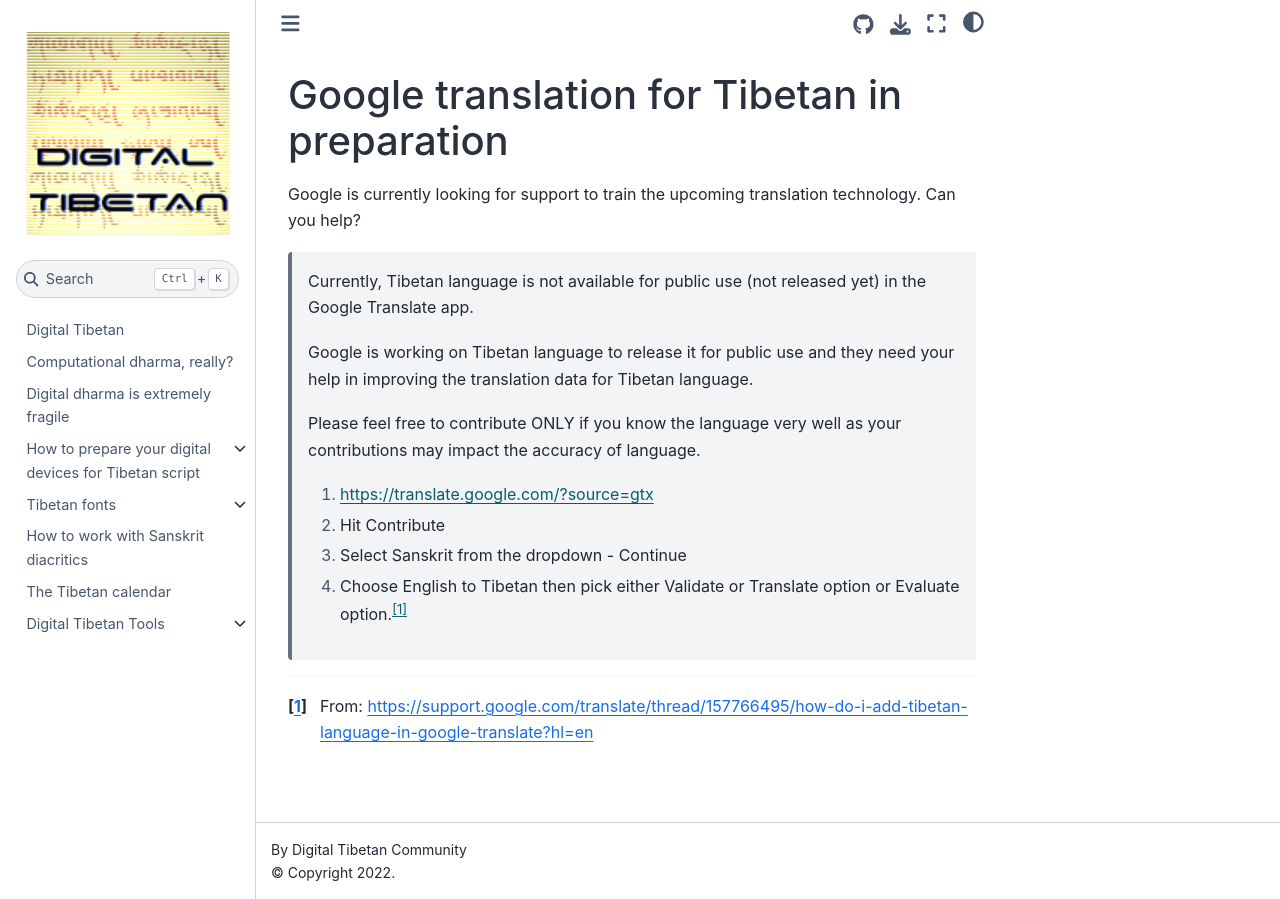
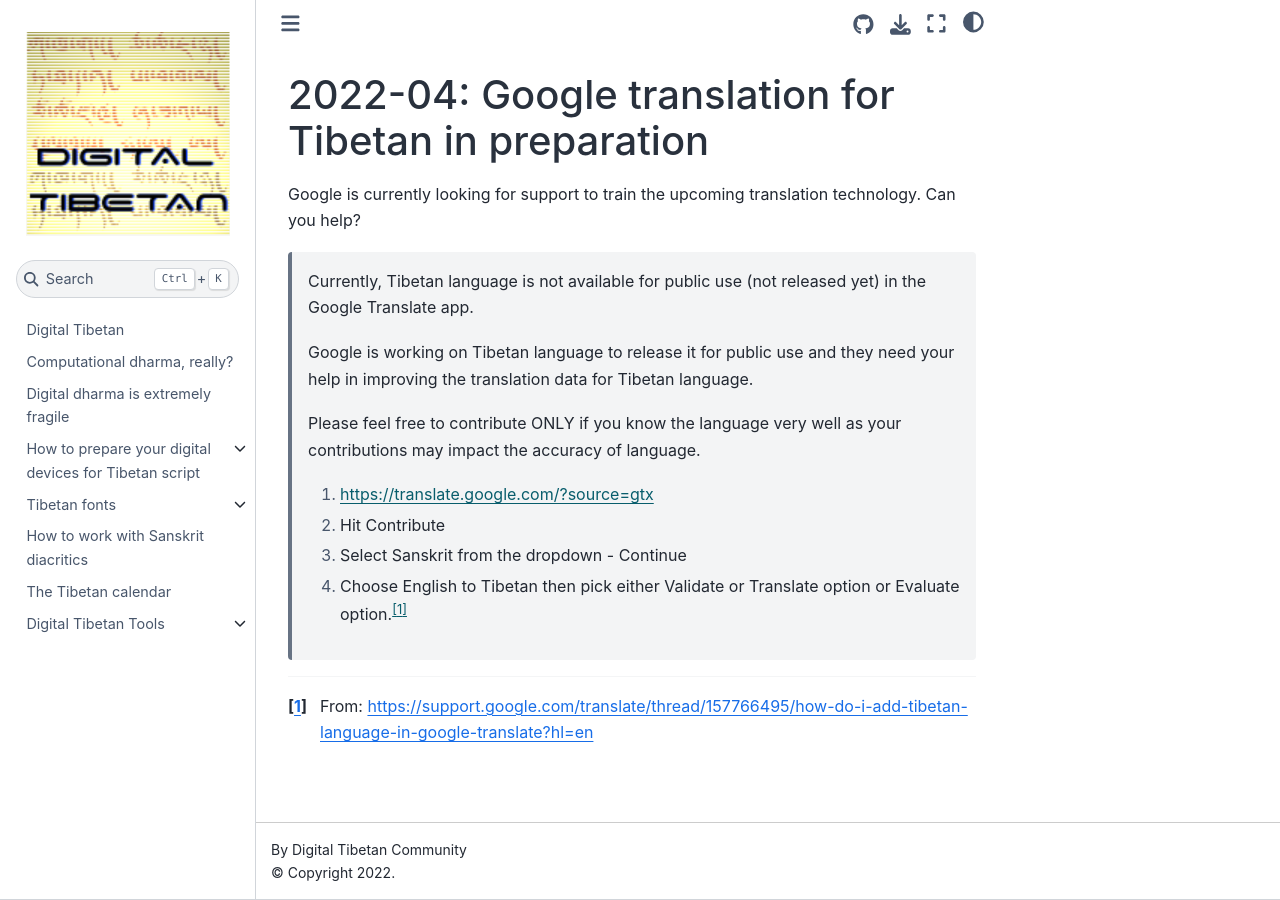
Before and after one commit to DigitalTibetan/DigitalTibetan, a Jupyter Book: the page built from docs/news/2022-04-11_tibetan_translation_services.md, in a window 1280 px wide. Built offline with Jupyter Book 1.0.4 settings and Sphinx 7.4.7 and the Sphinx Book theme 1.1.4, drawn with Linux system fonts in a browser that asks for light colours.

Commit message:
News folder

```diff
--- a/docs/tibetan_translation_services.md
+++ b/docs/news/2022-04-11_tibetan_translation_services.md
@@ -1,4 +1,4 @@
-# Google translation for Tibetan in preparation
+# 2022-04: Google translation for Tibetan in preparation
 
 Google is currently looking for support to train the upcoming translation technology. Can you help?
 
```
Also changed, not shown: main.md (+1 -1 lines).
